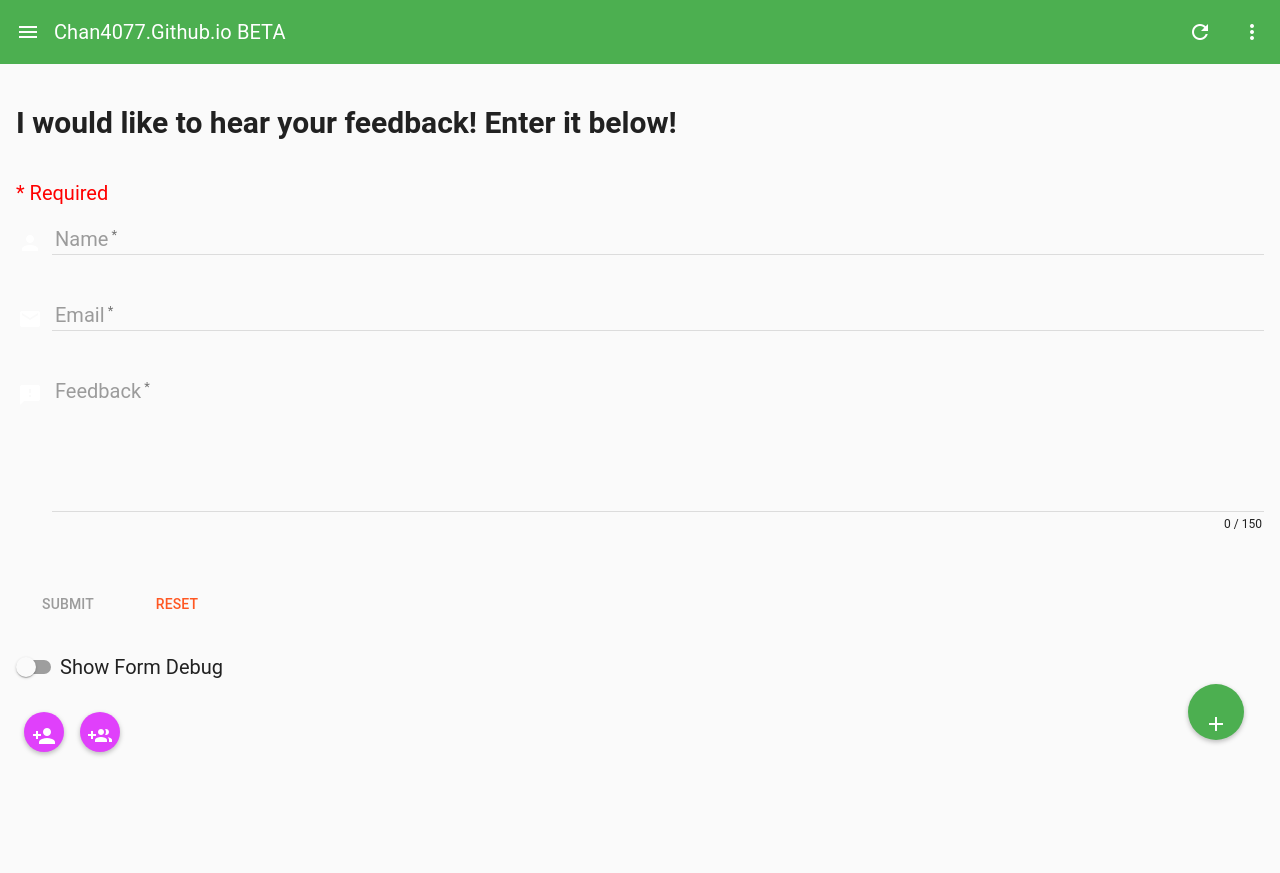
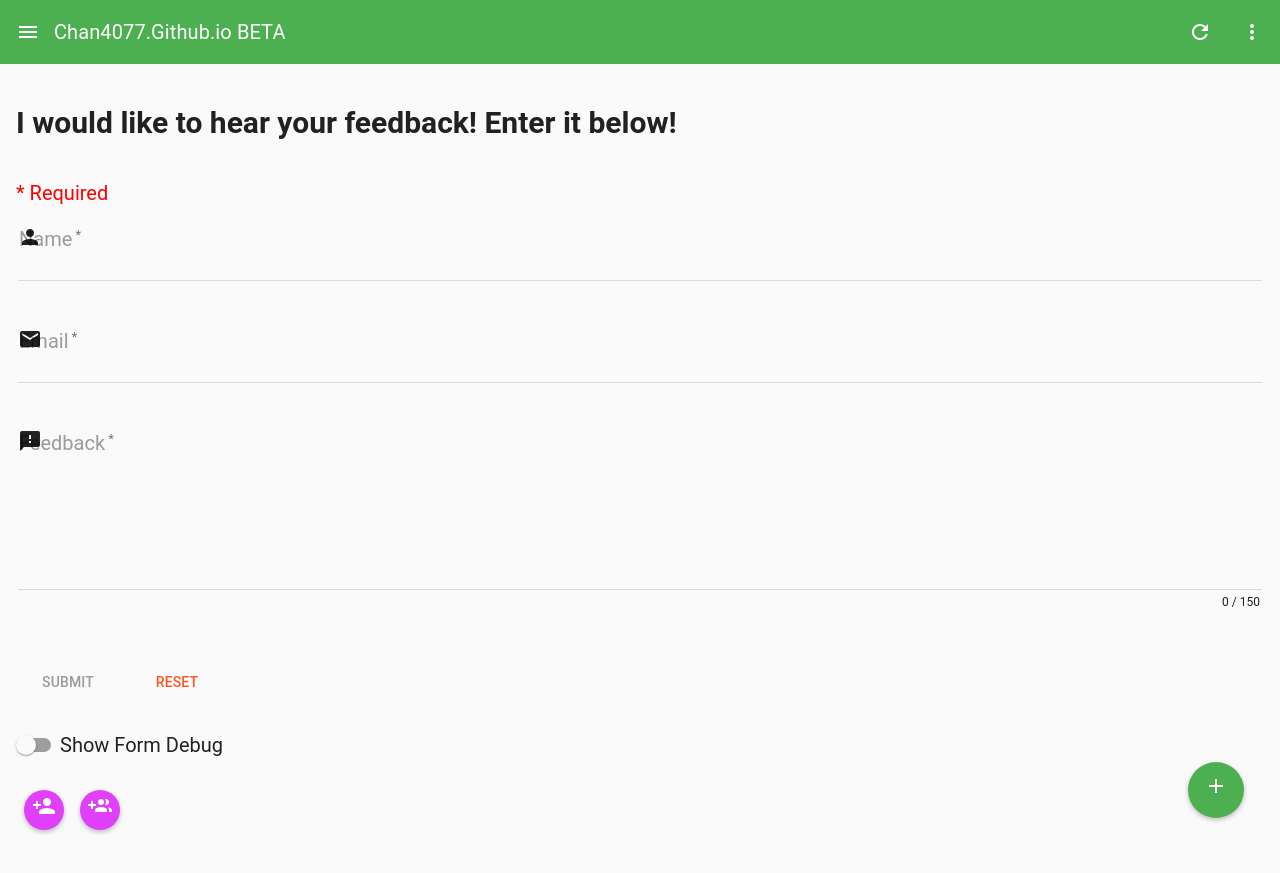
Before and after one commit to EdricChan03/edricchan03.github.io, a Jekyll site: the page angular/test.html, which Jekyll copies as it is, in a window 1280 px wide. Shown: the top 873 px of the page. Built offline with Jekyll 4.4.1, drawn with Linux system fonts in a browser that asks for light colours.

Commit message:
Change to <i>

```diff
--- a/angular/test.html
+++ b/angular/test.html
@@ -38,7 +38,7 @@
                     <md-tooltip>
                         SideNav
                     </md-tooltip>
-                    <md-icon class="mdi mdi-24px mdi-menu" aria-label="menu"></md-icon>
+                    <i class="mdi mdi-24px mdi-menu" aria-label="menu"></i>
                 </md-button>
                 <h2 class="md-flex">
                     Chan4077.Github.io BETA
@@ -49,7 +49,7 @@
                     <md-tooltip>
                         Refresh
                     </md-tooltip>
-                    <md-icon class="mdi mdi-24px mdi-refresh" aria-label="refresh"></md-icon>
+                    <i class="mdi mdi-24px mdi-refresh" aria-label="refresh"></i>
                 </md-button>
                 <!--mdMenu-->
                 <md-menu>
@@ -57,30 +57,30 @@
                         <md-tooltip>
                             More
                         </md-tooltip>
-                        <md-icon md-menu-origin class="mdi mdi-24px mdi-dots-vertical"></md-icon>
+                        <i md-menu-origin class="mdi mdi-24px mdi-dots-vertical"></i>
                     </md-button>
                     <md-menu-content>
                         <md-menu-item>
                             <md-button ng-click="whats_new($event)">
-                                <md-icon class="mdi mdi-24px mdi-alert-octagon" md-menu-align-target></md-icon>
+                                <i class="mdi mdi-24px mdi-alert-octagon" md-menu-align-target></i>
                                 What's New
                             </md-button>
                         </md-menu-item>
                         <md-menu-item>
                             <md-button ng-click="settings($event)">
-                                <md-icon class="mdi mdi-24px mdi-settings" md-menu-align-target></md-icon>
+                                <i class="mdi mdi-24px mdi-settings" md-menu-align-target></i>
                                 Settings
                             </md-button>
                         </md-menu-item>
                         <md-menu-item>
                             <md-button ng-click="">
-                                <md-icon class="mdi mdi-24px mdi-alert" md-menu-align-target></md-icon>
+                                <i class="mdi mdi-24px mdi-alert" md-menu-align-target></i>
                                 Report A Problem
                             </md-button>
                         </md-menu-item>
                         <md-menu-item>
                             <md-button ng-click="about_site()">
-                                <md-icon class="mdi mdi-24px mdi-help-circle-outline" md-menu-align-target></md-icon>
+                                <i class="mdi mdi-24px mdi-help-circle-outline" md-menu-align-target></i>
                                 About This Site
                             </md-button>
                         </md-menu-item>
@@ -95,14 +95,14 @@
                 <br>
                 <md-input-container class="md-icon-float md-block">
                     <label>Name</label>
-                    <md-icon class="mdi mdi-24px mdi-account" class="mdi-dark"></md-icon>
+                    <i class="mdi mdi-24px mdi-account" class="mdi-dark"></i>
                     <input name="name" type="text" ng-model="feedback.name" md-autofocus required>
                     <div ng-messages="feedbackbeta.name.$error">
                         <div ng-message="required">This is required</div>
                     </div>
                 </md-input-container>
                 <md-input-container class="md-icon-float md-block">
-                    <md-icon class="mdi mdi-24px mdi-email" class="mdi-dark"></md-icon>
+                    <i class="mdi mdi-24px mdi-email" class="mdi-dark"></i>
                     <label>Email</label>
                     <input name="email" type="email" ng-model="feedback.email" required>
                     <div ng-messages="feedbackbeta.email.$error">
@@ -111,7 +111,7 @@
                 </md-input-container>
                 <md-input-container class="md-block">
                     <label>Feedback</label>
-                    <md-icon class="mdi mdi-24px mdi-message-alert" class="mdi-dark"></md-icon>
+                    <i class="mdi mdi-24px mdi-message-alert" class="mdi-dark"></i>
                     <textarea name="feedback" ng-model="feedback.sendFeedback" required md-maxlength="150" rows="5"></textarea>
                     <div ng-messages="feedback.sendFeedback.$error">
                         <div ng-message="required">This is required</div>
@@ -143,17 +143,17 @@
             <md-fab-speed-dial md-direction="top" class="md-fling">
                 <md-fab-trigger>
                     <md-button aria-label="Add" class="md-fab md-primary md-fab-bottom-right">
-                        <md-icon class="mdi mdi-24px mdi-plus"></md-icon>
+                        <i class="mdi mdi-24px mdi-plus"></i>
                     </md-button>
                 </md-fab-trigger>
 
                 <md-fab-actions>
                     <md-button aria-label="Add User" class="md-fab md-mini md-accent">
-                        <md-icon class="mdi mdi-24px mdi-account-plus"></md-icon>
+                        <i class="mdi mdi-24px mdi-account-plus"></i>
                     </md-button>
 
                     <md-button aria-label="Add Group" class="md-fab md-mini md-accent">
-                        <md-icon class="mdi mdi-24px mdi-account-multiple-plus"></md-icon>
+                        <i class="mdi mdi-24px mdi-account-multiple-plus"></i>
                     </md-button>
                 </md-fab-actions>
             </md-fab-speed-dial>
@@ -165,7 +165,7 @@
             <md-content class="md-default-theme">
                 <md-list>
                     <md-list-item class="md-2-line" ng-repeat="url in top" role="link" ng-href="{{ url.url }}" ng-click="openLeftMenu()">
-                        <md-icon aria-label="{{url.title}}" class="mdi mdi-{{ url.icon }} mdi-24px"></md-icon>
+                        <i aria-label="{{url.title}}" class="mdi mdi-{{ url.icon }} mdi-24px"></i>
                         <div class="md-list-item-text">
                             <span class="md-body-2">{{url.title}}</span>
                         </div>
@@ -174,7 +174,7 @@
                     <md-divider></md-divider>
                     <md-subheader>Other</md-subheader>
                     <md-list-item class="md-2-line" ng-repeat="url in other" role="link" ng-href="{{url.url}}" ng-click="openLeftMenu()">
-                        <md-icon aria-label="{{url.title}}" class="mdi mdi-{{url.icon}} mdi-24px"></md-icon>
+                        <i aria-label="{{url.title}}" class="mdi mdi-{{url.icon}} mdi-24px"></i>
                         <div class="md-list-item-text">
                             <span class="md-body-2">{{url.title}}</span>
                         </div>
@@ -183,7 +183,7 @@
                     <md-divider></md-divider>
                     <md-subheader>Made With</md-subheader>
                     <md-list-item class="md-2-line" ng-repeat="url in made" role="link" ng-href="{{url.url}}" ng-click="openLeftMenu()">
-                        <md-icon aria-label="{{url.title}}" class="mdi mdi-{{url.icon}} mdi-24px"></md-icon>
+                        <i aria-label="{{url.title}}" class="mdi mdi-{{url.icon}} mdi-24px"></i>
                         <div class="md-list-item-text">
                             <span class="md-body-2">{{url.title}}</span>
                         </div>
```
